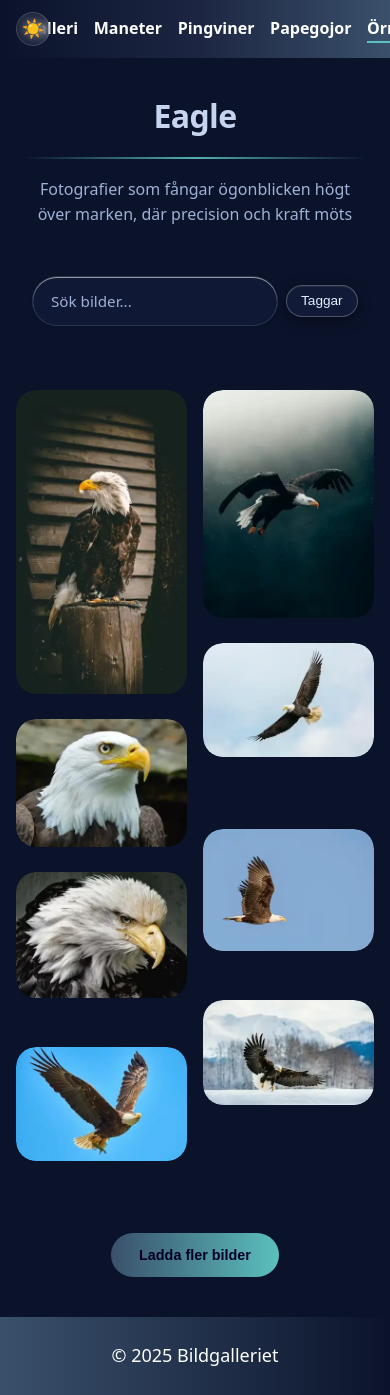
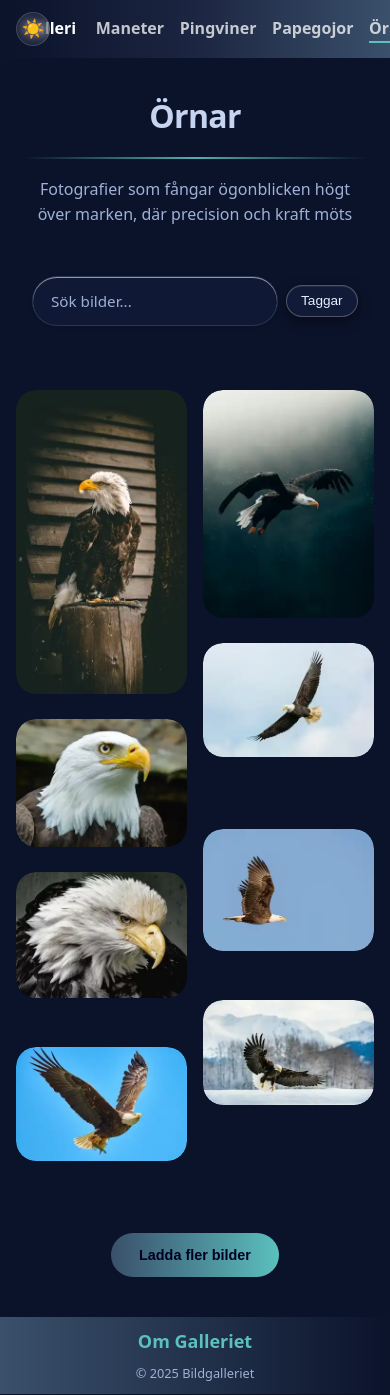
Before and after one commit to JocoBorghol/Bildgalleriet, a website with bundled scripts: page eagle.html in a window 390 px wide. Built offline with nearby package versions, Linux system fonts and the light colour scheme.

Commit message:
Clean up styles and accessibility

```diff
--- a/css/style.css
+++ b/css/style.css
@@ -1,20 +1,16 @@
-/* =========================
-   CSS RESET
-   ========================= */
+/* CSS reset */
 * {
   margin: 0;
   padding: 0;
   box-sizing: border-box;
 }
 
-/* Utilities för att dölja element via JS eller tillstånd */
+/* Hjälpklass för att dölja element */
 .is-hidden {
   display: none;
 }
 
-/* =========================
-   FÄRGVARIABLER
-   ========================= */
+/* Färgvariabler */
 :root {
   --blue-900: #0B132B;
   --blue-800: #1C2541;
@@ -32,9 +28,7 @@
   --muted: #9fb1d6;
 }
 
-/* =========================
-   GRUND / TYPOGRAFI
-   ========================= */
+/* Grundtext - teckensnitt, storlek och läsbarhet */
 body {
   font-family: system-ui, -apple-system, BlinkMacSystemFont,
                "Segoe UI", Roboto, Helvetica, Arial, sans-serif;
@@ -44,14 +38,7 @@ body {
   background: var(--bg);
 }
 
-h1 {
-  text-align: center;
-}
-
-
-/* =========================
-   HEADER
-   ========================= */
+/* Header */
 .site-header {
   display: flex;
   align-items: center;
@@ -110,12 +97,7 @@ h1 {
   display: none;
 }
 
-.layout.is-side-nav-hidden main {
-  padding-left: 48px;
-}
-
-/* MOBILNAV */
-/* Header-meny – AVSTÄNGD som default (mobil) */
+/* Mobilnavigation */
 .mobile-nav {
   margin: 0 auto;
   display: flex;
@@ -129,16 +111,18 @@ h1 {
   font-family: inherit;
   font-size: 1rem;
   font-weight: 600;
-  color: #fff;
+  color: rgba(255,255,255,0.75);
   text-decoration: none;
 }
 
-.mobile-nav a:visited {
+.mobile-nav a:hover {
   color: #fff;
 }
 
-.mobile-nav a:hover {
-  color: var(--teal);
+.mobile-nav .nav-gallery {
+  font-weight: 700;
+  color: #fff;
+  margin-right: 4px;
 }
 
 @media (max-width: 360px) {
@@ -151,16 +135,12 @@ h1 {
   border-bottom: 2px solid var(--teal);
 }
 
-/* =========================
-   LAYOUT
-   ========================= */
+/* Layout */
 .layout {
   display: block;
 }
 
-/* =========================
-   MAIN – ALDRIG SKUM
-   ========================= */
+/* Main */
 main {
   width: 100%;
   max-width: 1100px;
@@ -219,9 +199,7 @@ main {
   text-align: center;
 }
 
-/* =========================
-   FOOTER
-   ========================= */
+/* Footer */
 .site-footer {
   background: linear-gradient(
     90deg,
@@ -237,8 +215,44 @@ main {
   padding: 24px 16px;
   text-align: center;
 }
+.footer-copy {
+  font-size: 0.9rem;
+  color: var(--muted);
+}
 
-/* Desktop ≥1024px */
+/* Footer-nav visas bara på mobil och surfplatta */
+.footer-nav {
+  display: none;
+}
+@media (max-width: 1024px) {
+  .footer-nav {
+    display: block;
+    margin-bottom: 8px;
+  }
+
+  .footer-nav a {
+    font-weight: 600;
+    color: var(--teal);
+    text-decoration: none;
+  }
+}
+
+@media (max-width: 600px) {
+  .footer-inner {
+    padding: 10px 10px;
+  }
+
+  .footer-copy {
+    font-size: 0.8rem;
+  }
+
+  .footer-nav {
+    margin-bottom: 6px;
+  }
+}
+
+
+/* Desktop (1024px och uppåt) */
    @media (min-width: 1024px) {
 
   .layout {
@@ -265,15 +279,13 @@ main {
   }
 }
 
-/* Side nav bas */
+/* Sidonavigation - bas */
 .side-nav {
   display: none; /* dold på mobil */
   overflow: hidden;
 }
 
-/* =========================
-   SIDE NAV – CONTENT
-   ========================= */
+/* Sidonavigation */
 .side-nav nav {
   display: flex;
   flex-direction: column;
@@ -296,9 +308,7 @@ main {
     padding-left 0.2s ease;
 }
 
-/* =========================
-   SIDE NAV – DESKTOP
-   ========================= */
+/* Sidonavigation - desktop */
 @media (min-width: 1024px) {
   .side-nav {
     display: flex;
@@ -322,9 +332,7 @@ main {
 }
 }
 
-/* =========================
-   GALLERI – STABILT
-   ========================= */
+/* Galleri */
 .gallery {
   margin-top: 40px;
 }
@@ -370,7 +378,7 @@ main {
   margin-top: 48px;
 }
 
-/* Mobil – inga bildtexter */
+/* Mobil - inga bildtexter */
 @media (max-width: 599px) {
   .gallery-text {
     display: none;
@@ -381,7 +389,7 @@ main {
   }
 }
 
-/* Surfplatta – mindre bildtext */
+/* Surfplatta - mindre bildtext */
 @media (max-width: 1023px) and (min-width: 600px) {
   .gallery-text {
     font-size: 0.8rem;
@@ -390,14 +398,14 @@ main {
   }
 }
 
-/* Surfplatta */
+/* Surfplatta (600px och uppåt) */
 @media (min-width: 600px) {
   .gallery-grid {
     column-count: 3;
   }
 }
 
-/* Laptop */
+/* Desktop */
 @media (min-width: 1024px) {
   .gallery-grid {
     column-count: 4;
@@ -421,10 +429,7 @@ main {
   }
 }
 
-/* =========================
-   INDEX – SHOWCASE (LAYOUT)
-   ========================= */
-
+/* Index - showcase */
 .index-showcase {
   margin-top: 48px;
 }
@@ -435,7 +440,7 @@ main {
   gap: 24px;
 }
 
-/* Kort-bas */
+/* Showcase-kort */
 .showcase-item img {
   aspect-ratio: 5 / 3;
   width: 100%;
@@ -550,9 +555,7 @@ main {
     0 1px 0 rgba(0,0,0,0.35);
 }
 
-/* =========================
-   GALLERY – INDEX-STIL TEXT
-   ========================= */
+/* Galleri - textoverlay */
 .gallery-item::after {
   content: "";
   position: absolute;
@@ -765,9 +768,7 @@ main {
   border-color: rgba(255,255,255,0.15);
 }
 
-/* =========================
-   RESET FILTER BUTTON
-   ========================= */
+/* Återställ filter */
 #resetFiltersBtn {
   align-self: center;
   padding: 8px 18px;
@@ -806,9 +807,7 @@ main {
   color: var(--text);
 }
 
-/* =========================
-   LOAD BUTTON
-   ========================= */
+/* Ladda fler-knapp */
 #loadMoreBtn {
   display: block;
   margin: 48px auto 0;
@@ -847,17 +846,13 @@ main {
   text-align: center;
 }
 
-
-
 @media (max-width: 599px) {
   .showcase-content {
     display: none;
   }
 }
 
-/* =========================
-   GALLERY LOAD ANIMATION
-   ========================= */
+/* Animation för galleri */
 .gallery-item {
   opacity: 1;
   transform: translateY(0);
@@ -883,7 +878,7 @@ main {
 }
 
 
-/* Surfplatta */
+/* Surfplatta (600px och uppåt) */
 @media (min-width: 600px) {
   .page-intro h1 {
     font-size: 2.1rem;
@@ -967,6 +962,4 @@ main {
     padding: 0.6rem 0.9rem;
     font-size: 0.9rem;
   }
-
-
 }
--- a/eagle.html
+++ b/eagle.html
@@ -34,7 +34,7 @@
 
     <!-- Mobilnavigation -->
     <nav class="mobile-nav" aria-label="Kategorier">
-      <a href="index.html">Galleri</a>
+      <a href="index.html" class="nav-gallery">Galleri</a>
       <a href="jellyfish.html">Maneter</a>
       <a href="penguin.html">Pingviner</a>
       <a href="parrot.html">Papegojor</a>
@@ -64,7 +64,7 @@
 
       <!-- Sidintroduktion -->
       <section class="page-intro">
-        <h1>Eagle</h1>
+        <h1>Örnar</h1>
         <p>Fotografier som fångar ögonblicken högt över marken, där precision och kraft möts</p>
       </section>
 
@@ -120,9 +120,15 @@
 
   </div>
 
-   <footer class="site-footer">
+  <footer class="site-footer">
   <div class="footer-inner">
-    <p>© 2025 Bildgalleriet</p>
+
+    <nav class="footer-nav" aria-label="Footer navigation">
+      <a href="about.html">Om Galleriet</a>
+    </nav>
+
+    <p class="footer-copy">© 2025 Bildgalleriet</p>
+
   </div>
 </footer>
 
```
Also changed, not shown: about.html (+2 -2 lines), index.html (+10 -3 lines), jellyfish.html (+9 -3 lines), parrot.html (+10 -4 lines), penguin.html (+11 -5 lines).
